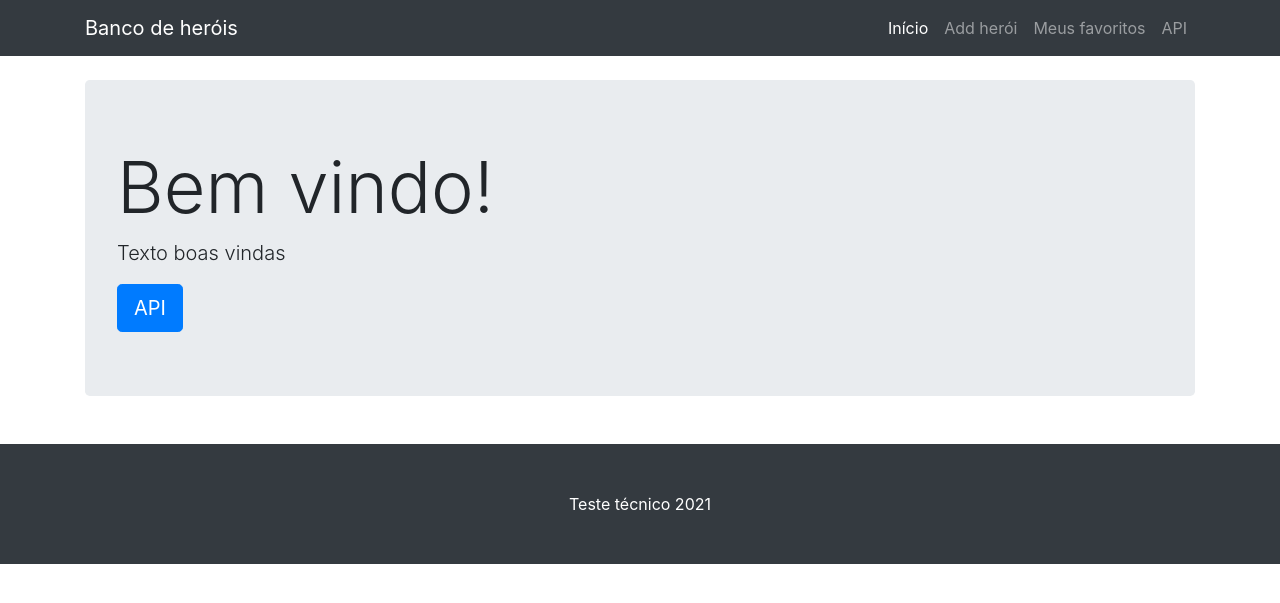
After one commit to cassiandrei/teste-deliveryit, a Django app: template api/core/templates/core/index.html in a window 1280 px wide. The commit adds this page. Shown: the top 603 px of the page. Run offline with Django 3.2, Linux system fonts and the light colour scheme; the template is opened without the code that fills it, so the values that code supplies are empty; some libraries are stand-ins or nearby versions.

Commit message:
template base html

```diff
--- /dev/null
+++ b/api/core/templates/core/base.html
@@ -0,0 +1,88 @@
+<!DOCTYPE html>
+<html lang="pt-br">
+{% load static %}
+
+<head>
+    <meta charset="utf-8">
+    <meta name="viewport" content="width=device-width, initial-scale=1, shrink-to-fit=no">
+    <meta name="description" content="Teste técnico Django Rest Docker Postgres">
+    <meta name="author" content="Cassiano Andrei Schneider">
+
+    <title>{% block title %}Banco de heróis{% endblock %}</title>
+
+    <!-- Bootstrap core CSS -->
+    <link href="{% static 'vendor/bootstrap/css/bootstrap.min.css' %}" rel="stylesheet">
+
+    <!-- Custom styles for this template -->
+    <link href="{% static 'css/heroic-features.css' %}" rel="stylesheet">
+</head>
+
+<body>
+
+<!-- Navigation -->
+<nav class="navbar navbar-expand-lg navbar-dark bg-dark fixed-top">
+    <div class="container">
+        <a class="navbar-brand" href="{% url 'core:index' %}">Banco de heróis</a>
+        <button class="navbar-toggler" type="button" data-toggle="collapse" data-target="#navbarResponsive"
+                aria-controls="navbarResponsive" aria-expanded="false" aria-label="Toggle navigation">
+            <span class="navbar-toggler-icon"></span>
+        </button>
+        <div class="collapse navbar-collapse" id="navbarResponsive">
+            <ul class="navbar-nav ml-auto">
+                <li class="nav-item active">
+                    <a class="nav-link" href="{% url 'core:index' %}">Início
+                        <span class="sr-only">(current)</span>
+                    </a>
+                </li>
+                <li class="nav-item">
+                    <a class="nav-link" href="{% url 'core:addheroi' %}">Add herói</a>
+                </li>
+                <li class="nav-item">
+                    <a class="nav-link" href="{% url 'core:meus_favoritos' %}">Meus favoritos</a>
+                </li>
+                <li class="nav-item">
+                    <a class="nav-link" target="_blank" href="{% url 'api_docs' %}">API</a>
+                </li>
+            </ul>
+        </div>
+    </div>
+</nav>
+
+<!-- Page Content -->
+<div class="container">
+
+    {% if messages %}
+        {% for message in messages %}
+            <div style='text-align:center;'
+                 class="alert alert-rounded alert-{% if message.tags == 'error' %}danger{% else %}{{ message.tags }}{% endif %}">
+                <button type="button" class="close" data-dismiss="alert">x</button>
+                <strong>{{ message|safe }}</strong>
+            </div>
+        {% endfor %}
+    {% endif %}
+
+    <!-- Page Features -->
+    {% block content %}
+
+    {% endblock %}
+    <!-- /.row -->
+
+</div>
+<!-- /.container -->
+
+<!-- Footer -->
+<footer class="py-5 bg-dark">
+    <div class="container">
+        <p class="m-0 text-center text-white">Teste técnico 2021</p>
+    </div>
+    <!-- /.container -->
+</footer>
+
+<!-- Bootstrap core JavaScript -->
+<script src="{% static 'vendor/jquery/jquery.min.js' %}"></script>
+<script src="{% static 'vendor/bootstrap/js/bootstrap.bundle.min.js' %}"></script>
+{% block page_scripts %}{% endblock %}
+
+</body>
+
+</html>
--- a/api/core/templates/core/index.html
+++ b/api/core/templates/core/index.html
@@ -5,143 +5,22 @@
     <!-- Jumbotron Header -->
     <header class="jumbotron my-4">
         <h1 class="display-3">Bem vindo!</h1>
-        <p class="lead">Você está na plataforma que contém vários heróis, busque seu heroi favorito ou simule um
-            combate!</p>
-        <a target="_blank" href="{% url 'core:combate' %}" class="btn btn-primary btn-lg">Combate</a>
+        <p class="lead">Texto boas vindas</p>
+        <a target="_blank" href="" class="btn btn-primary btn-lg">API</a>
     </header>
 
-
-    <link rel="stylesheet" href="{% static 'css/buscador.css' %}">
     <link rel="stylesheet" href="https://use.fontawesome.com/releases/v5.1.0/css/all.css"
           integrity="sha384-lKuwvrZot6UHsBSfcMvOkWwlCMgc0TaWr+30HWe3a4ltaBwTZhyTEggF5tJv8tbt" crossorigin="anonymous">
 
     <br/>
-    <div class="row mb-5">
-        <div class="col-12 col-md-12 col-lg-12">
-            <form class="card card-sm" method="get">{% csrf_token %}
-                <div class="card-body row no-gutters align-items-center">
-                    <div class="col-auto">
-                        <i class="fas fa-search h4 text-body"></i>
-                    </div>
-                    <!--end of col-->
-                    <div class="col">
-                        <input name="q" class="form-control form-control-lg form-control-borderless" type="search"
-                               placeholder="Buscar herói">
-                    </div>
-                    <!--end of col-->
-                    <div class="col-auto">
-                        <button class="btn btn-lg btn-success" type="submit">Buscar</button>
-                    </div>
-                    <!--end of col-->
-                </div>
-            </form>
-        </div>
-        <!--end of col-->
-    </div>
-
-
 
     <div class="row text-center">
         {% for obj in herois %}
-            <div class="col-lg-3 col-md-6 mb-4">
-                <div class="card h-100">
-                    <img class="card-img-top" src="{{ obj.get_foto_url }}" width="50px" alt="">
-                    <div class="card-body">
-                        <h4 class="card-title">{{ obj }}</h4>
-                        <p class="card-text">{{ obj.descricao }}</p>
-                    </div>
-                    <div class="card-footer">
-                        <button type="button" data-toggle="modal" data-target="#heroi{{ obj.pk }}"
-                                class="btn btn-primary">Ver mais
-                        </button>
-                    </div>
-                </div>
-            </div>
 
-
-            <!-- Modal -->
-            <div class="modal fade" id="heroi{{ obj.pk }}" tabindex="-1" role="dialog"
-                 aria-labelledby="exampleModalLabel"
-                 aria-hidden="true">
-                <div class="modal-dialog" role="document">
-                    <div class="modal-content">
-                        <div class="modal-header">
-                            <h5 class="modal-title" id="exampleModalLabel">{{ obj.nome }}</h5>
-                            <button type="button" class="close" data-dismiss="modal" aria-label="Close">
-                                <span aria-hidden="true">&times;</span>
-                            </button>
-                        </div>
-                        <div class="modal-body">
-                            <img class="card-img-top" src="{{ obj.get_foto_url }}" width="50px" alt="">
-                            <p>{{ obj.descricao }}</p>
-                            <p>
-                                <b>Universo: </b> {{ obj.universo }}<br>
-                                <b>Altura: </b> {{ obj.altura }}m<br>
-                                <b>Peso: </b> {{ obj.peso }}kg<br>
-                                <b>Força: </b> {{ obj.forca }}<br>
-                                <b>Velocidade: </b> {{ obj.velocidade }}<br>
-                            </p>
-                            <button id="favorite{{ obj.pk }}" onclick="like('{{ obj.pk }}');"
-                                    class="btn {% if obj.favorito_set.exists %}btn-danger{% else %}btn-success{% endif %}">
-                                {% if obj.favorito_set.exists %}Remover Favorito{% else %}Favoritar{% endif %}</button>
-                        </div>
-                    </div>
-                </div>
-            </div>
         {% endfor %}
     </div>
 {% endblock %}
 
 {% block page_scripts %}
-    <script>
-        function getCookie(name) {
-            let cookieValue = null;
-            if (document.cookie && document.cookie !== '') {
-                const cookies = document.cookie.split(';');
-                for (let i = 0; i < cookies.length; i++) {
-                    const cookie = cookies[i].trim();
-                    // Does this cookie string begin with the name we want?
-                    if (cookie.substring(0, name.length + 1) === (name + '=')) {
-                        cookieValue = decodeURIComponent(cookie.substring(name.length + 1));
-                        break;
-                    }
-                }
-            }
-            return cookieValue;
-        }
 
-        const csrftoken = getCookie('csrftoken');
-
-
-        function like(id_heroi) {
-            var post_url = "{% url 'core:favoritar' %}"; //get form action url
-            var form_data = {
-                'id_heroi': id_heroi,
-                'csrfmiddlewaretoken': csrftoken,
-            };
-
-            var likeButton = document.getElementById('favorite' + id_heroi);
-
-            $.ajax({
-                    url: post_url,
-                    type: 'POST',
-                    data: form_data,
-                    success: function (response) {
-                        if (response.active) {
-                            likeButton.classList.add('btn-danger');
-                            likeButton.classList.remove('btn-success');
-                            likeButton.textContent = 'Remover favorito';
-                        } else {
-                            likeButton.classList.remove('btn-danger');
-                            likeButton.classList.add('btn-success');
-                            likeButton.textContent = 'Favoritar';
-                        }
-                    },
-                    error: function (err) {
-                        alert(err.responseText);
-                    }
-                }
-            );
-        }
-    </script>
 {% endblock %}
```
